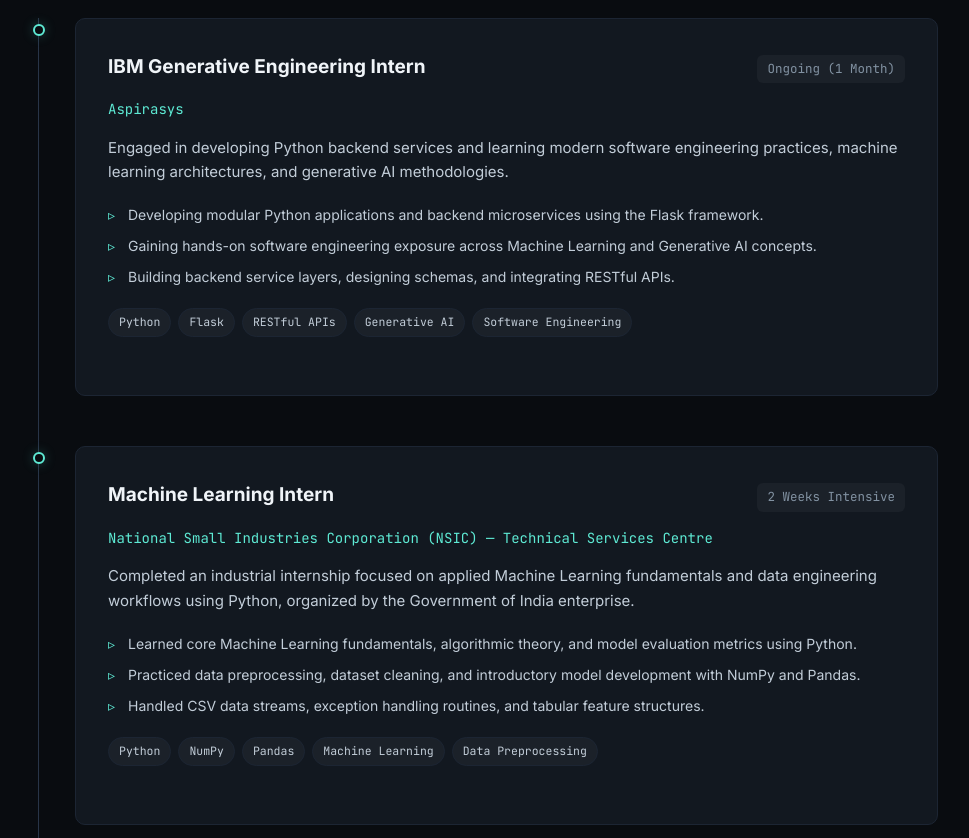
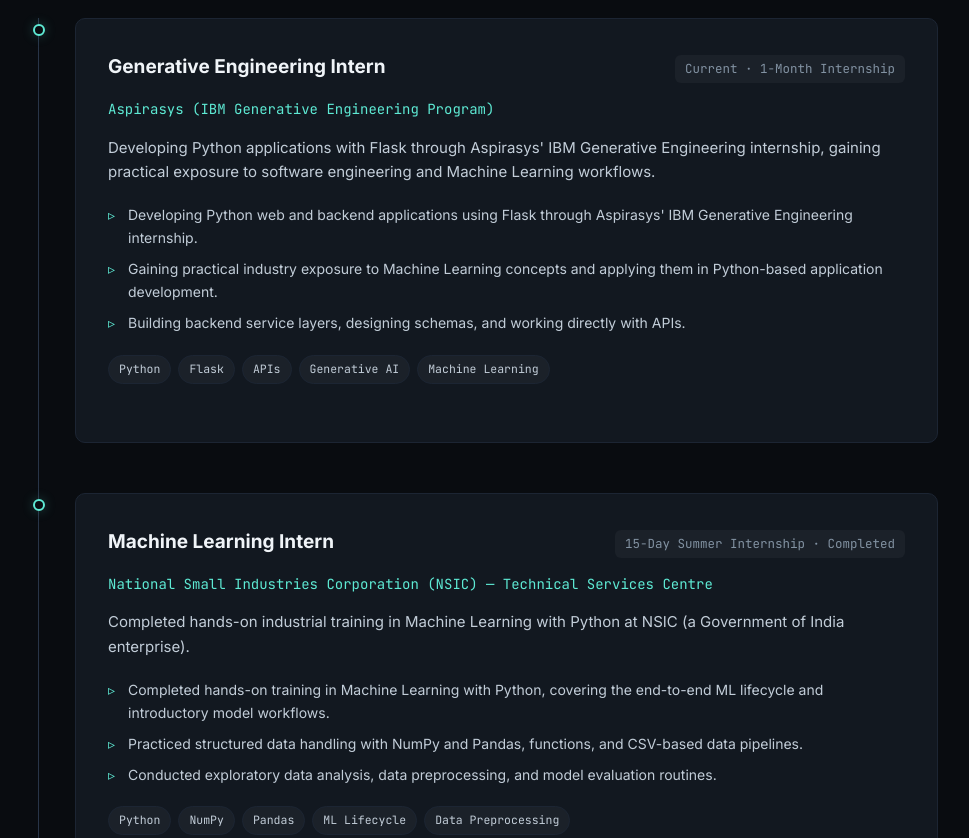
Before and after one commit to Rashad-007/Portfolio, a plain HTML site: page index.html in a window 1280 px wide. Shown: the part 3960-4798 px from the top of the page, without its empty margins (74-1043 px from the left). Drawn offline with Linux system fonts and the light colour scheme; no server answers.

Commit message:
feat: update resume files, add documentation, and refine portfolio experience and certification details

```diff
--- a/index.html
+++ b/index.html
@@ -2037,25 +2037,25 @@
             <div class="timeline-dot"></div>
             <div class="timeline-card">
               <div class="timeline-meta">
-                <div class="timeline-role">IBM Generative Engineering Intern</div>
-                <div class="timeline-date">Ongoing (1 Month)</div>
-              </div>
-              <div class="timeline-org">Aspirasys</div>
+                <div class="timeline-role">Generative Engineering Intern</div>
+                <div class="timeline-date">Current · 1-Month Internship</div>
+              </div>
+              <div class="timeline-org">Aspirasys (IBM Generative Engineering Program)</div>
               <p class="timeline-desc">
-                Engaged in developing Python backend services and learning modern software engineering practices,
-                machine learning architectures, and generative AI methodologies.
+                Developing Python applications with Flask through Aspirasys' IBM Generative Engineering internship,
+                gaining practical exposure to software engineering and Machine Learning workflows.
               </p>
               <ul class="timeline-points">
-                <li>Developing modular Python applications and backend microservices using the Flask framework.</li>
-                <li>Gaining hands-on software engineering exposure across Machine Learning and Generative AI concepts.</li>
-                <li>Building backend service layers, designing schemas, and integrating RESTful APIs.</li>
+                <li>Developing Python web and backend applications using Flask through Aspirasys' IBM Generative Engineering internship.</li>
+                <li>Gaining practical industry exposure to Machine Learning concepts and applying them in Python-based application development.</li>
+                <li>Building backend service layers, designing schemas, and working directly with APIs.</li>
               </ul>
               <div class="project-tags">
                 <span class="project-tag">Python</span>
                 <span class="project-tag">Flask</span>
-                <span class="project-tag">RESTful APIs</span>
+                <span class="project-tag">APIs</span>
                 <span class="project-tag">Generative AI</span>
-                <span class="project-tag">Software Engineering</span>
+                <span class="project-tag">Machine Learning</span>
               </div>
             </div>
           </div>
@@ -2066,23 +2066,22 @@
             <div class="timeline-card">
               <div class="timeline-meta">
                 <div class="timeline-role">Machine Learning Intern</div>
-                <div class="timeline-date">2 Weeks Intensive</div>
+                <div class="timeline-date">15-Day Summer Internship · Completed</div>
               </div>
               <div class="timeline-org">National Small Industries Corporation (NSIC) — Technical Services Centre</div>
               <p class="timeline-desc">
-                Completed an industrial internship focused on applied Machine Learning fundamentals and data
-                engineering workflows using Python, organized by the Government of India enterprise.
+                Completed hands-on industrial training in Machine Learning with Python at NSIC (a Government of India enterprise).
               </p>
               <ul class="timeline-points">
-                <li>Learned core Machine Learning fundamentals, algorithmic theory, and model evaluation metrics using Python.</li>
-                <li>Practiced data preprocessing, dataset cleaning, and introductory model development with NumPy and Pandas.</li>
-                <li>Handled CSV data streams, exception handling routines, and tabular feature structures.</li>
+                <li>Completed hands-on training in Machine Learning with Python, covering the end-to-end ML lifecycle and introductory model workflows.</li>
+                <li>Practiced structured data handling with NumPy and Pandas, functions, and CSV-based data pipelines.</li>
+                <li>Conducted exploratory data analysis, data preprocessing, and model evaluation routines.</li>
               </ul>
               <div class="project-tags">
                 <span class="project-tag">Python</span>
                 <span class="project-tag">NumPy</span>
                 <span class="project-tag">Pandas</span>
-                <span class="project-tag">Machine Learning</span>
+                <span class="project-tag">ML Lifecycle</span>
                 <span class="project-tag">Data Preprocessing</span>
               </div>
             </div>
@@ -2401,7 +2400,7 @@
               <div class="achievement-meta">TECHNICAL CERTIFICATIONS · 2024</div>
               <h3>SINE IIT Bombay &amp; EduPyramids</h3>
               <p>
-                Completed four rigorous technical training programs: <strong>Linux Training</strong>, <strong>C Training</strong>, <strong>Advanced C++ Training</strong>, and <strong>R Training</strong>, certified via EduPyramids in association with SINE IIT Bombay.
+                Completed four rigorous technical certifications with verified scores: <strong>R Training (97.5%)</strong>, <strong>Advanced C++ Training (85%)</strong>, <strong>Linux Training (80%)</strong>, and <strong>C Training (72.5%)</strong>, certified through EduPyramids in association with SINE IIT Bombay.
               </p>
             </div>
             <div class="mono" style="font-size:12px;color:var(--muted);">SINE IIT Bombay · EduPyramids</div>
```
Also changed, not shown: 4 other files.
